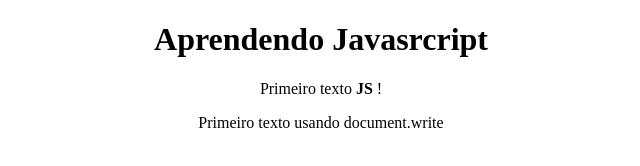
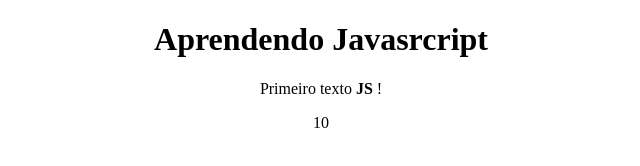
Before and after one commit to Bruno0922/Curso-java-js, a plain HTML site: page index.html in a window 1280 px wide. Shown: the whole page, without its empty margins (319-959 px from the left). Drawn offline with Linux system fonts and the light colour scheme.

Commit message:
Usando o Alert

```diff
--- a/index.html
+++ b/index.html
@@ -14,7 +14,7 @@
     <h1>Aprendendo Javasrcript</h1>
     <p id="text"></p>
     <p>
-        <script> document.write('Primeiro texto usando document.write')</script>
+        <script> document.write(5 + 5)</script>
     </p>
     <script src="js/index.js"></script>
 </body>
--- a/js/index.js
+++ b/js/index.js
@@ -1 +1,2 @@
 document.getElementById("text").innerHTML="Primeiro texto <b> JS </b>!";
+alert(5+15);
```
